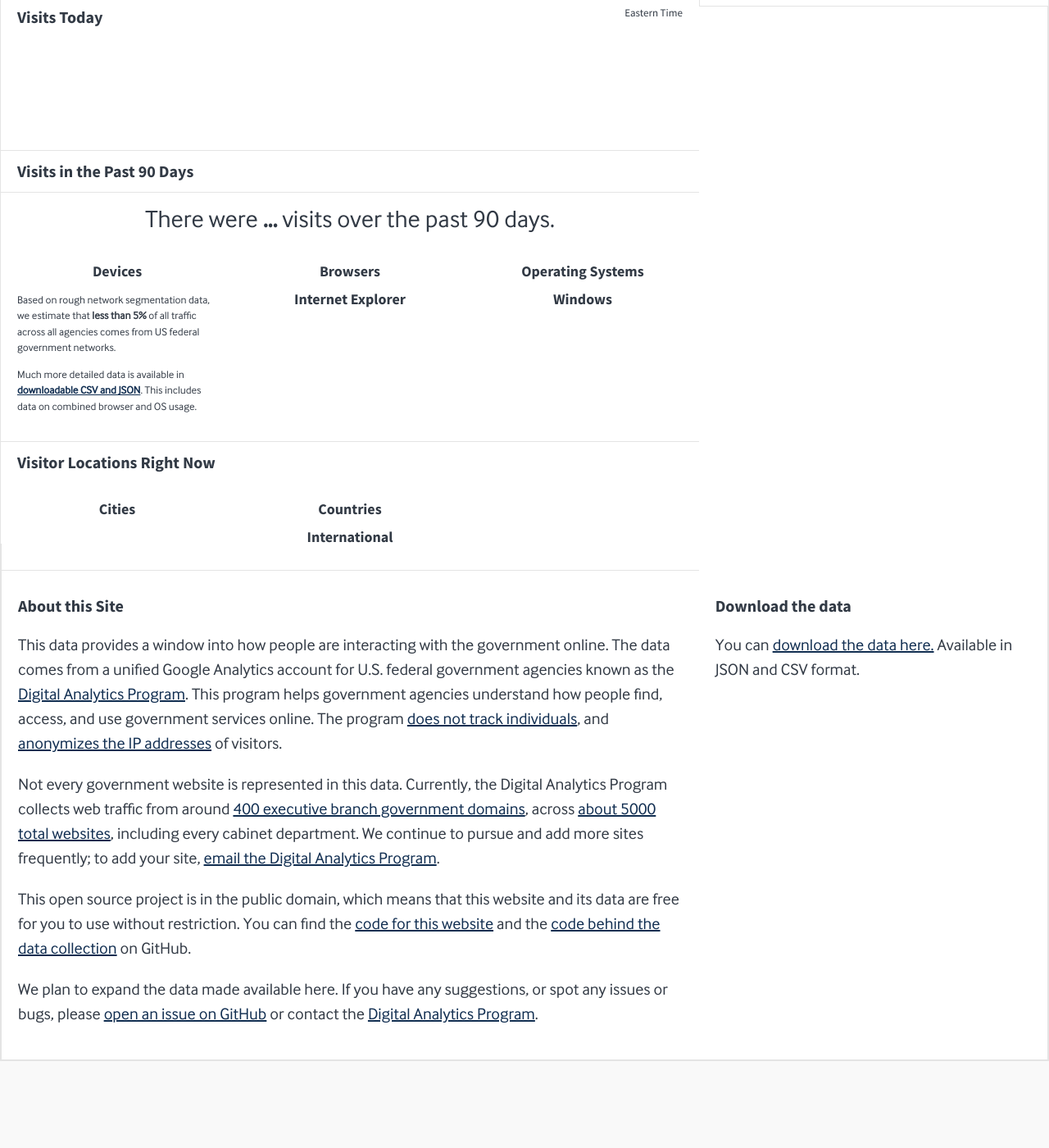
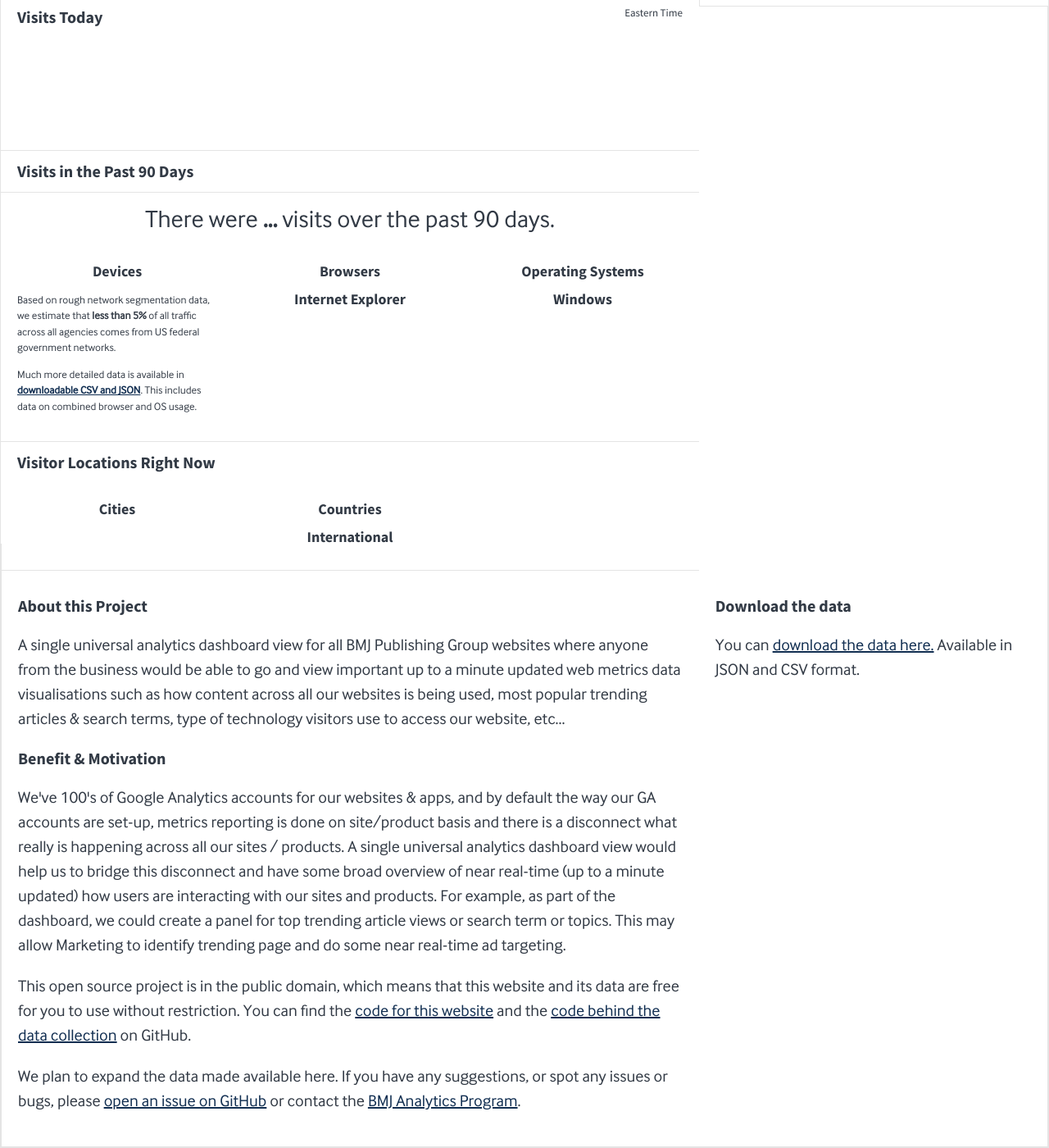
Before and after one commit to dberhane/BMJ_Analytics_HackDay, a Jekyll site: the page built from index.html, in a window 1280 px wide and 1400 px high, scrolled down 417 px. Shown: the whole window at 82% size. Built offline with Jekyll 4.4.1, drawn with Linux system fonts in a browser that asks for light colours; before the commit the page ends 1711 px from its top, so only the background shows below that.

Commit message:
Added 'The BMJ' as 'agency'; updated footer content.

```diff
--- a/_config.yml
+++ b/_config.yml
@@ -37,12 +37,13 @@ title: "analytics.bmj.gov | BMJ's web traffic."
 description: "Official data on web traffic to selected BMJ websites. Published by the BMJ Tech."
 
 # Site's own URL
-url: https://analytics.bmj.com
+url: http://localhost:4000
 
 # Default dropdown title, will not appear if there are no sub-pages
 dropdown_title: All Participating Websites
 
 # Default data url
+#data_url: https://s3-eu-west-1.amazonaws.com/bmj-analytics-dashboard/data
 data_url: https://analytics.usa.gov/data/live
 
 # GitHub information
@@ -50,7 +51,7 @@ org_name: BMJ-Ltd
 repo_name: BMJ_Analytics_HackDay
 
 # twitter information
-twitter: usgsa
+twitter: bmj
 
 sass:
   sass_dir: sass
--- a/_includes/footer.html
+++ b/_includes/footer.html
@@ -1,22 +1,23 @@
 <div class="container">
       <section id="explanation" class="width-two-thirds">
 
-          <h3>About this Site</h3>
+          <h3>About this Project</h3>
           <p>
-            This data provides a window into how people are interacting with the government online. The data comes from a unified Google Analytics account for U.S. federal government agencies known as the <a href="https://www.digitalgov.gov/services/dap/" class="external-link">Digital Analytics Program</a>. This program helps government agencies understand how people find, access, and use government services online. The program <a href="https://www.digitalgov.gov/services/dap/common-questions-about-dap-faq/#part-4" class="external-link">does not track individuals</a>, and <a href="https://support.google.com/analytics/answer/2763052?hl=en" class="external-link">anonymizes the IP addresses</a> of visitors.
+            A single universal analytics dashboard view for all BMJ Publishing Group websites where anyone from the business would be able to go and view important up to a minute updated web metrics data visualisations such as how content across all our websites is being used, most popular trending articles & search terms, type of technology visitors use to access our website, etc...
           </p>
-
+<h3>Benefit &amp; Motivation</h3>
           <p>
-            Not every government website is represented in this data. Currently, the Digital Analytics Program collects web traffic from around <a href="https://analytics.usa.gov/data/live/second-level-domains.csv" class="external-link">400 executive branch government domains</a>, across <a href="https://analytics.usa.gov/data/live/sites.csv" class="external-link">about 5000 total websites</a>, including every cabinet department. We continue to pursue and add more sites frequently; to add your site, <a href="mailto:DAP@support.digitalgov.gov" class="external-link">email the Digital Analytics Program</a>.
+            We've 100's of Google Analytics accounts for our websites & apps, and by default the way our GA accounts are set-up, metrics reporting is done on site/product basis and there is a disconnect what really is happening across all our sites / products. A single universal analytics dashboard view would help us to bridge this disconnect and have some broad overview of near real-time (up to a minute updated) how users are interacting with our sites and products.
+For example, as part of the dashboard, we could create a panel for top trending article views or search term or topics. This may allow Marketing to identify trending page and do some near real-time ad targeting.
 </p>
 
 
           <p>
-            This open source project is in the public domain, which means that this website and its data are free for you to use without restriction. You can find the <a href="https://github.com/GSA/analytics.usa.gov" class="external-link">code for this website</a> and the <a href="https://github.com/18F/analytics-reporter" class="external-link">code behind the data collection</a> on GitHub.
+            This open source project is in the public domain, which means that this website and its data are free for you to use without restriction. You can find the <a href="#" class="external-link">code for this website</a> and the <a href="#" class="external-link">code behind the data collection</a> on GitHub.
           </p>
 
           <p>
-            We plan to expand the data made available here. If you have any suggestions, or spot any issues or bugs, please <a href="https://github.com/GSA/analytics.usa.gov/issues" class="external-link">open an issue on GitHub</a> or contact the <a href="mailto:DAP@support.digitalgov.gov" class="external-link">Digital Analytics Program</a>.
+            We plan to expand the data made available here. If you have any suggestions, or spot any issues or bugs, please <a href="#" class="external-link">open an issue on GitHub</a> or contact the <a href="#" class="external-link">BMJ Analytics Program</a>.
           </p>
       </section>
       <section class="width-one-third">
```
Also changed, not shown: _agencies/british-medical-journal.html (added, +7 -0 lines), _data_pages/british-medical-journal.html (added, +7 -0 lines). Lines whose indentation alone changed are shown as unchanged.
